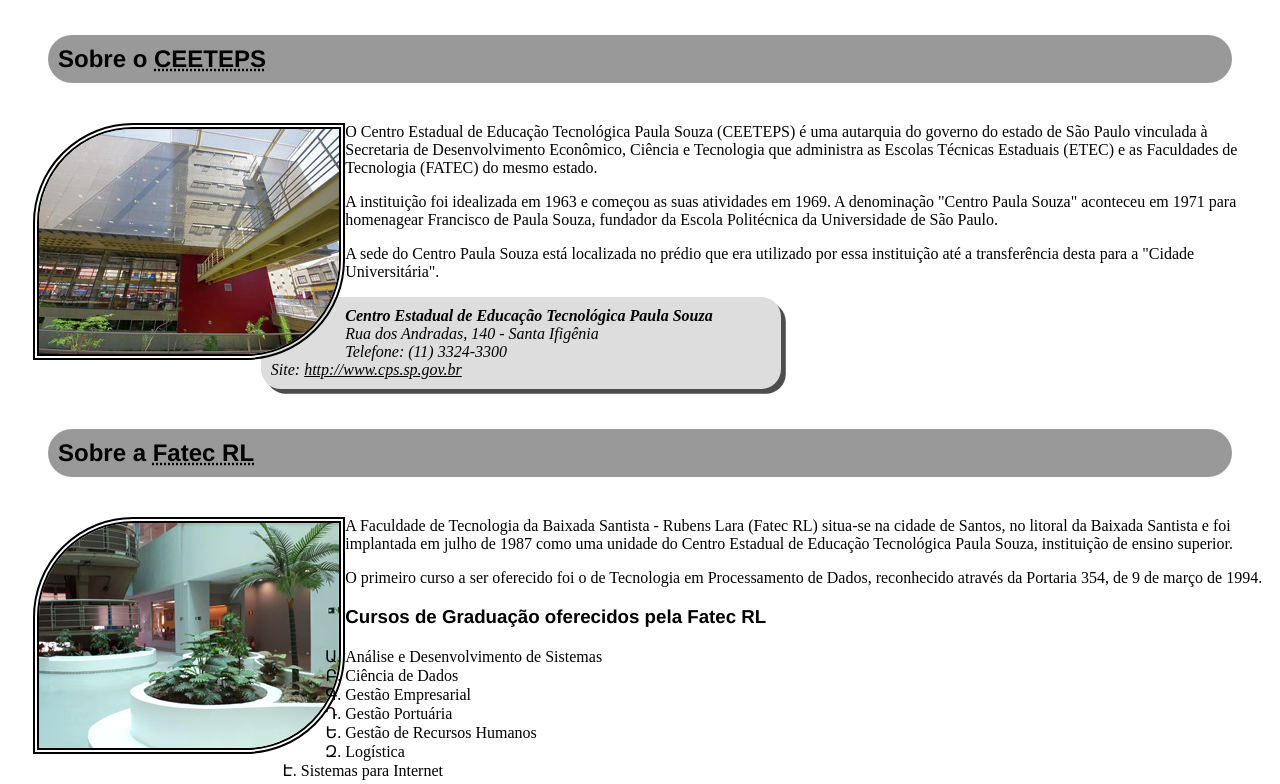
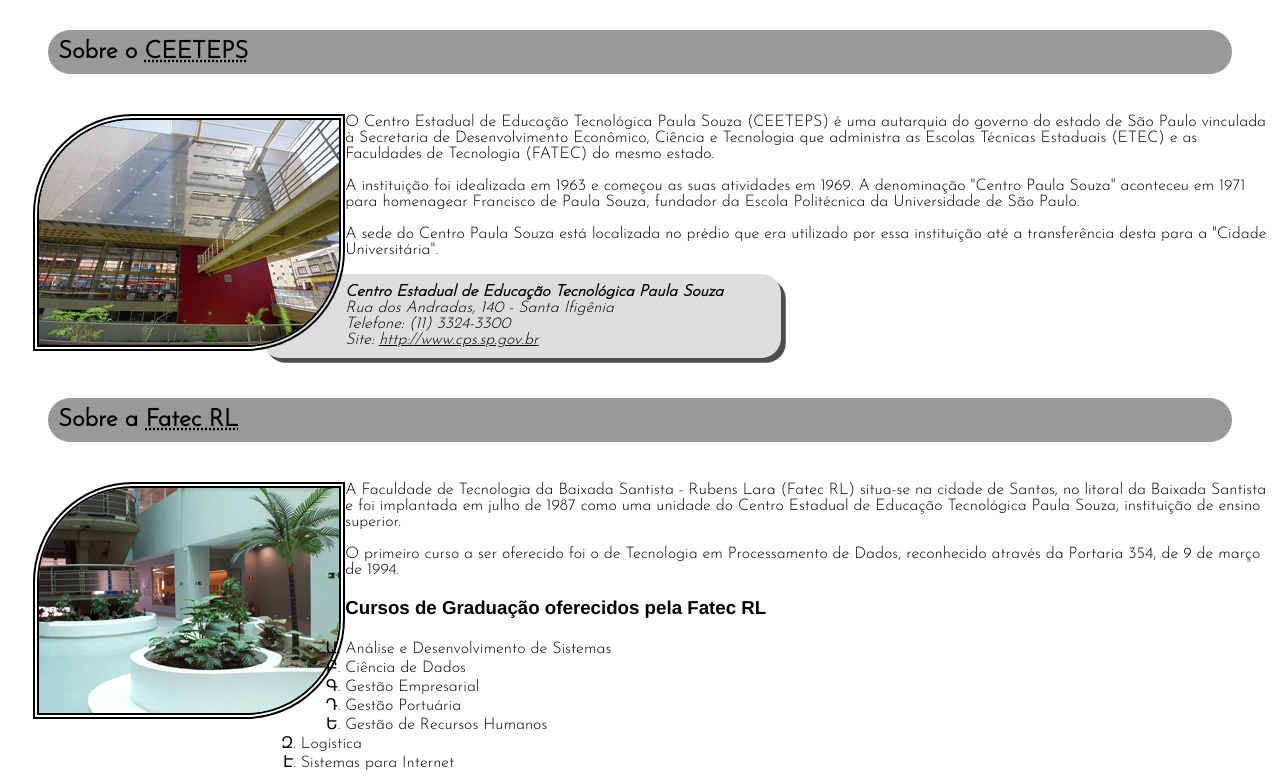
Before and after one commit to Ruan6400/SitesHTML, a plain HTML site: page Html/index.html in a window 1280 px wide. Shown: the part 83-867 px from the top of the page. Drawn offline with Linux system fonts and the light colour scheme.

Commit message:
adicionar fonte do google

```diff
--- a/Html/style.css
+++ b/Html/style.css
@@ -1,3 +1,9 @@
+@import url('https://fonts.googleapis.com/css2?family=Josefin+Sans:wght@300&display=swap');
+
+body{
+    font-family:'Josefin Sans', 'Arial Narrow', Arial, sans-serif;
+}
+
 #cabecalho{
     background-color: rgb(0, 0, 0);
     color: #fff;
@@ -6,7 +12,6 @@
 }
 
 h2{
-font-family:'Franklin Gothic Medium', 'Arial Narrow', Arial, sans-serif ;
 padding: 10px;
 background-color: #999;
 border-radius: 50px;
@@ -43,7 +48,7 @@
     border-radius: 20px;
     width: 500px;
     padding: 10px;
-    box-shadow: 0.3em 0.3em rgb(77, 77, 77);
+    box-shadow: 0.3em 0.3em #4d4d4d;
 }
 
 p{
```
